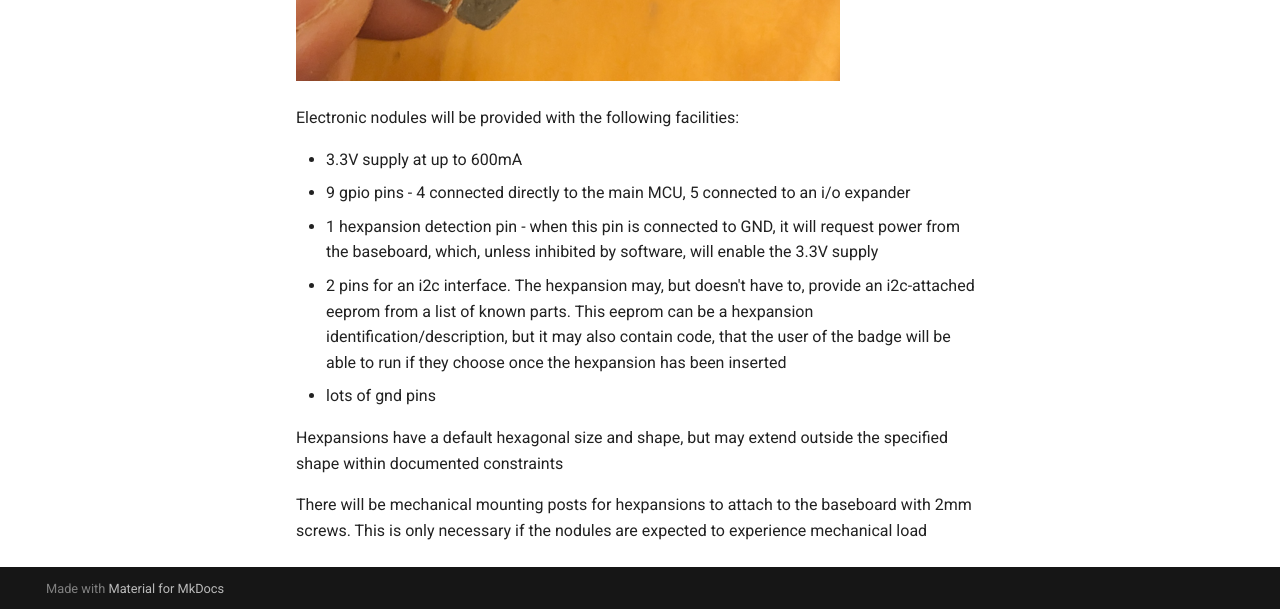
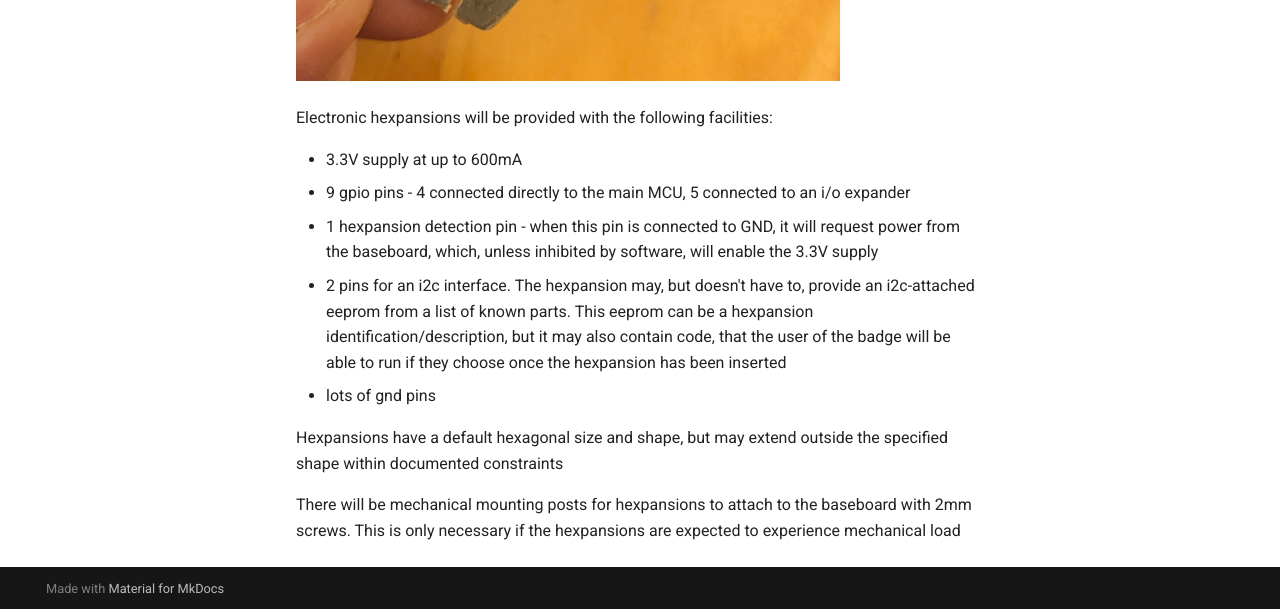
Before and after one commit to emfcamp/badge-2024-documentation, an MkDocs documentation site: the page built from docs/technical-reference/hexpansions.md, in a window 1280 px wide and 900 px high, scrolled down 1267 px. Shown: the part 288-897 px from the top of the window. Built offline with MkDocs 1.6.1 and Material for MkDocs 9.7.7, drawn with Linux system fonts in a browser that asks for light colours.

Commit message:
Update hexpansions.md

```diff
--- a/docs/technical-reference/hexpansions.md
+++ b/docs/technical-reference/hexpansions.md
@@ -2,15 +2,15 @@
 
 Hexpansions are modular nodes in a star-topology network attached to the base board.
 
-![An empty nodule, it is hexagonal and has a cutout at one end for mounting](hexpansions/2679e4a4574b49db5b2899405.png)
+![An empty hexpansion, it is hexagonal and has a cutout at one end for mounting](hexpansions/2679e4a4574b49db5b2899405.png)
 
 Each hexpansion plugs into the base board using a PCB edge connector that shares a form factor with the popular modular network interface SFP.
 
 Hexpansions do not have to have an electrical connection at all. They may be any material of 1mm thickness. We encourage people to be creative in their use of materials. 1mm thick cardboard is an excellent material for making decorative hexpansions
 
-![A 3d printed nodule, which contains a bubble spirit level](hexpansions/2679e4a4574b49db5b2899402.PNG)
+![A 3d printed hexpansion, which contains a bubble spirit level](hexpansions/2679e4a4574b49db5b2899402.PNG)
 
-Electronic nodules will be provided with the following facilities:
+Electronic hexpansions will be provided with the following facilities:
 
 * 3.3V supply at up to 600mA
 * 9 gpio pins - 4 connected directly to the main MCU, 5 connected to an i/o expander
@@ -20,4 +20,4 @@ Electronic nodules will be provided with the following facilities:
 
 Hexpansions have a default hexagonal size and shape, but may extend outside the specified shape within documented constraints
 
-There will be mechanical mounting posts for hexpansions to attach to the baseboard with 2mm screws. This is only necessary if the nodules are expected to experience mechanical load
+There will be mechanical mounting posts for hexpansions to attach to the baseboard with 2mm screws. This is only necessary if the hexpansions are expected to experience mechanical load
```
